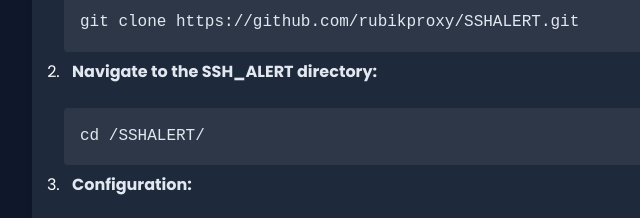
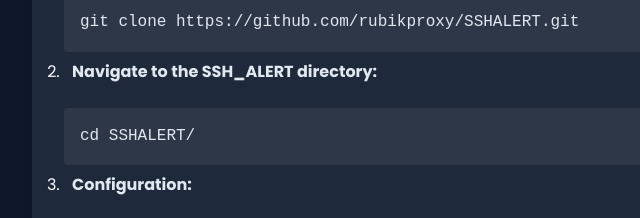
Before and after one commit to rubikproxy/SSHALERT, a plain HTML site: page web/Documentation.html in a window 1280 px wide. Shown: the part 1020-1238 px from the top of the page, 250-890 px from the left. Drawn offline with Linux system fonts and the light colour scheme; some packages are replaced by stand-ins of ours; a script that the page names is missing; a small style sheet from the web is missing.

Commit message:
Update Documentation.html

```diff
--- a/web/Documentation.html
+++ b/web/Documentation.html
@@ -277,7 +277,7 @@
                 </li>
                 <li>
                     <p>Navigate to the SSH_ALERT directory:</p>
-                    <pre><code class="bash" id="cd-cmd">cd /SSHALERT/
+                    <pre><code class="bash" id="cd-cmd">cd SSHALERT/
                         <i class="fas fa-copy copy-icon" data-clipboard-target="#cd-cmd" title="Copy to clipboard"></i>
                     </code></pre>
                 </li>
```
